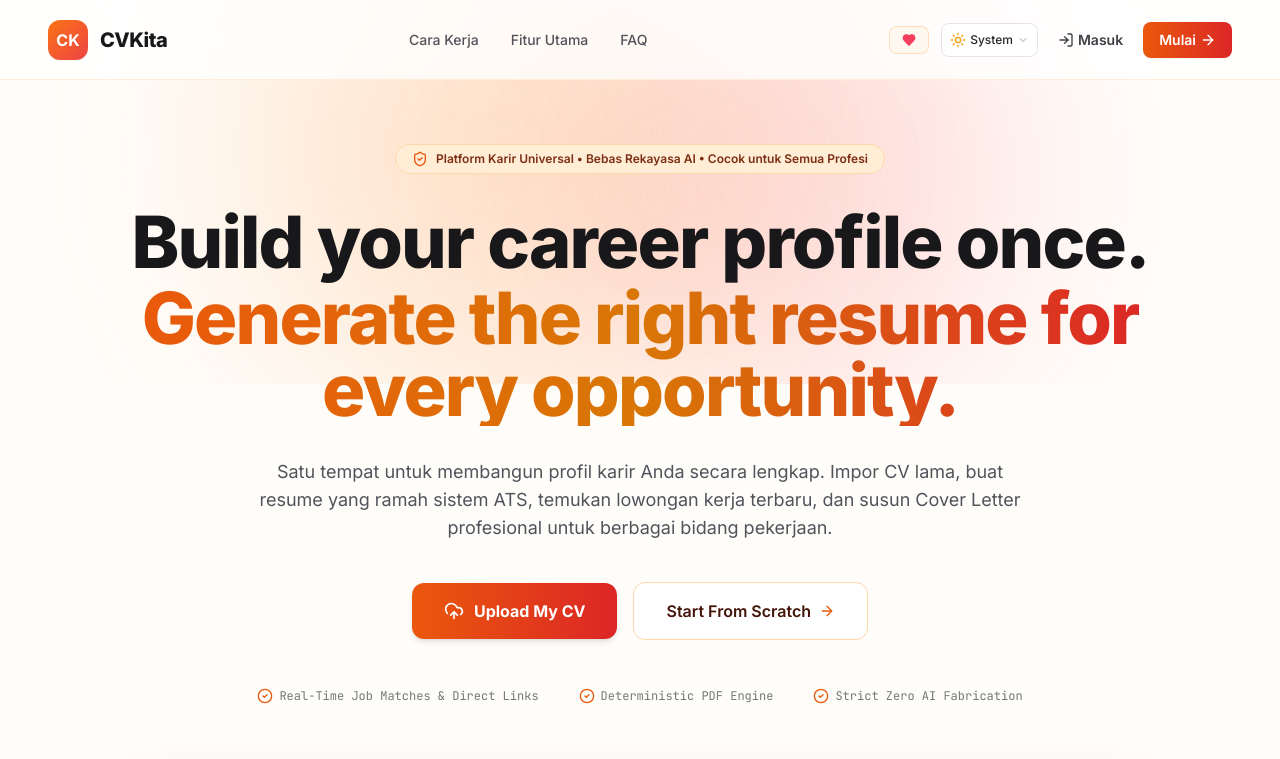
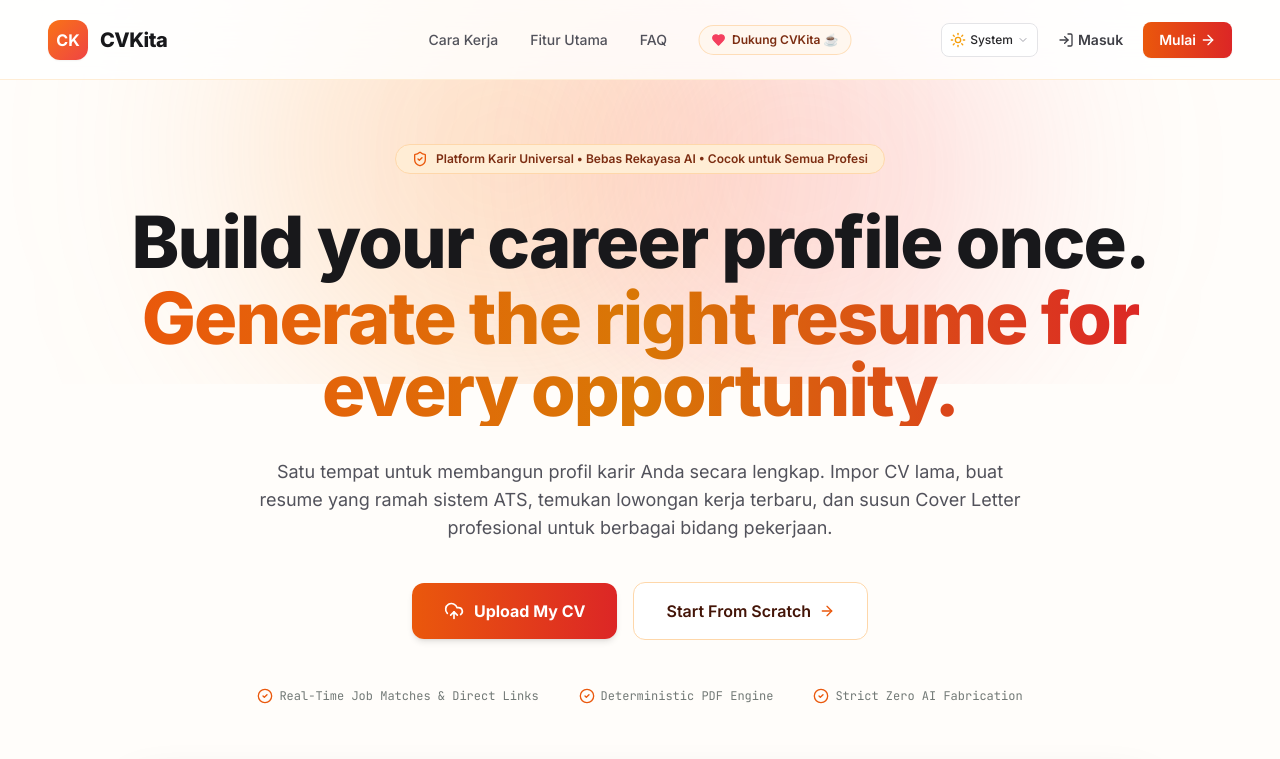
Before and after one commit to bagjasatrio/CVKita, a Next.js app: page / in a window 1280 px wide. Shown: the top 759 px of the page. Built offline with nearby package versions, Linux system fonts and the light colour scheme.

Commit message:
style: center align header nav items and group Dukung CVKita link with main nav links

```diff
--- a/src/app/page.tsx
+++ b/src/app/page.tsx
@@ -66,8 +66,8 @@ export default function LandingPage() {
           </span>
         </div>
 
-        {/* Center Nav Links (Desktop) */}
-        <div className="hidden lg:flex items-center gap-6 xl:gap-8 text-sm font-medium text-zinc-600 dark:text-zinc-400">
+        {/* Center Nav Links (Desktop - Absolutely Centered) */}
+        <div className="hidden lg:flex items-center gap-6 xl:gap-8 text-sm font-medium text-zinc-600 dark:text-zinc-400 absolute left-1/2 -translate-x-1/2">
           <a href="#how-it-works" className="hover:text-orange-600 dark:hover:text-white transition-colors">
             Cara Kerja
           </a>
@@ -77,21 +77,20 @@ export default function LandingPage() {
           <a href="#faq" className="hover:text-orange-600 dark:hover:text-white transition-colors">
             FAQ
           </a>
+          <a
+            href="https://tako.id/BAGJA"
+            target="_blank"
+            rel="noopener noreferrer"
+            className="inline-flex items-center gap-1.5 px-3 py-1.5 rounded-full border border-orange-200/80 dark:border-orange-900/60 bg-orange-50/80 dark:bg-orange-950/40 text-orange-900 dark:text-orange-300 hover:bg-orange-100 dark:hover:bg-orange-900/70 text-xs font-semibold transition-colors"
+            title="Dukung Pengembangan CVKita"
+          >
+            <Heart className="w-3.5 h-3.5 text-rose-500 fill-rose-500 shrink-0" />
+            <span>Dukung CVKita ☕</span>
+          </a>
         </div>
 
         {/* Right Nav Actions */}
         <div className="flex items-center gap-1.5 sm:gap-3">
-          {/* Support CVKita Link */}
-          <a
-            href="https://tako.id/BAGJA"
-            target="_blank"
-            rel="noopener noreferrer"
-            className="inline-flex items-center gap-1.5 px-2.5 sm:px-3 py-1.5 rounded-lg border border-orange-200/80 dark:border-orange-900/60 bg-orange-50/70 dark:bg-orange-950/40 text-orange-900 dark:text-orange-300 hover:bg-orange-100 dark:hover:bg-orange-900/60 text-xs font-semibold transition-colors"
-            title="Dukung Pengembangan CVKita"
-          >
-            <Heart className="w-3.5 h-3.5 text-rose-500 fill-rose-500 shrink-0" />
-            <span className="hidden xs:inline">Dukung CVKita</span>
-          </a>
           {/* Theme Selector Dropdown */}
           <div className="relative">
             <button
@@ -227,6 +226,16 @@ export default function LandingPage() {
                   className="block p-2.5 rounded-lg hover:bg-zinc-100 dark:hover:bg-zinc-900 transition-colors"
                 >
                   FAQ
+                </a>
+                <a
+                  href="https://tako.id/BAGJA"
+                  target="_blank"
+                  rel="noopener noreferrer"
+                  onClick={() => setIsMobileMenuOpen(false)}
+                  className="flex items-center gap-2 p-2.5 rounded-lg bg-orange-50 dark:bg-orange-950/40 text-orange-900 dark:text-orange-300 font-semibold border border-orange-200/80 dark:border-orange-900/60"
+                >
+                  <Heart className="w-4 h-4 text-rose-500 fill-rose-500" />
+                  <span>Dukung CVKita ☕</span>
                 </a>
               </div>
             </div>
```
